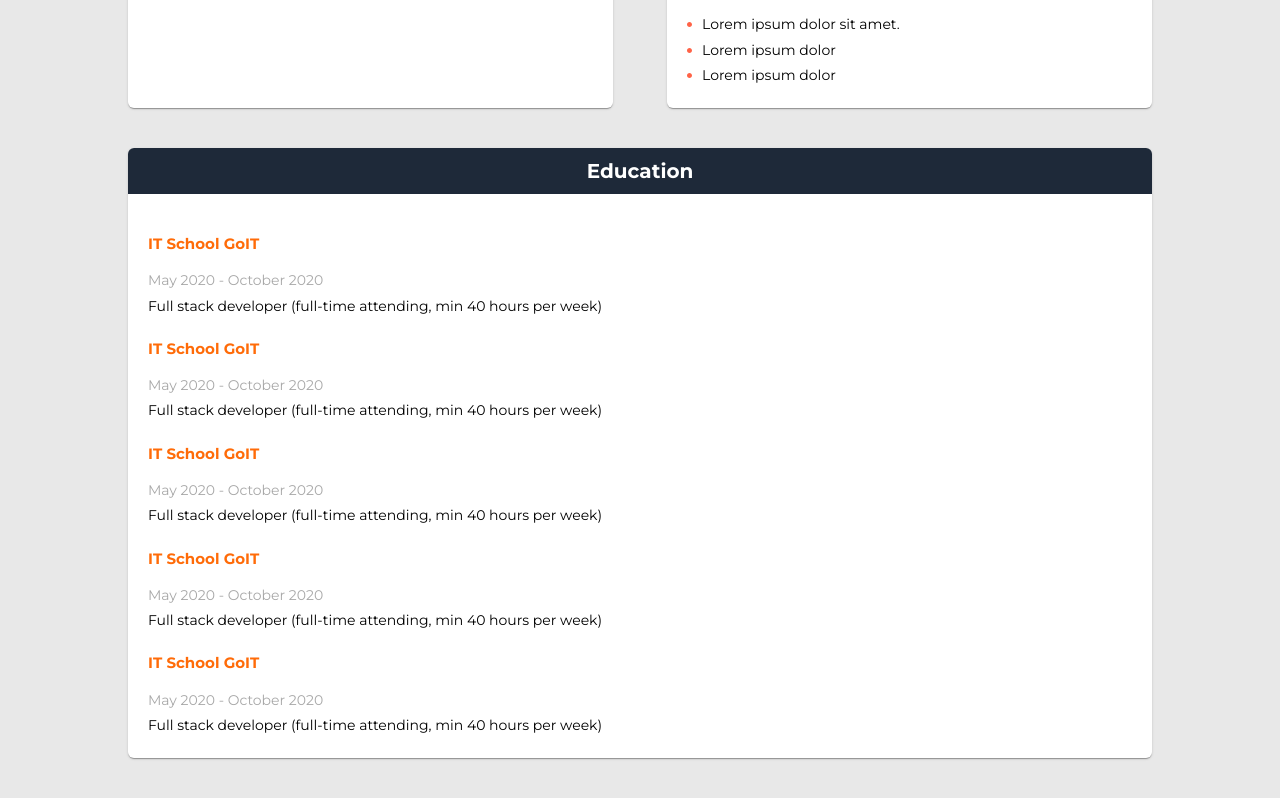
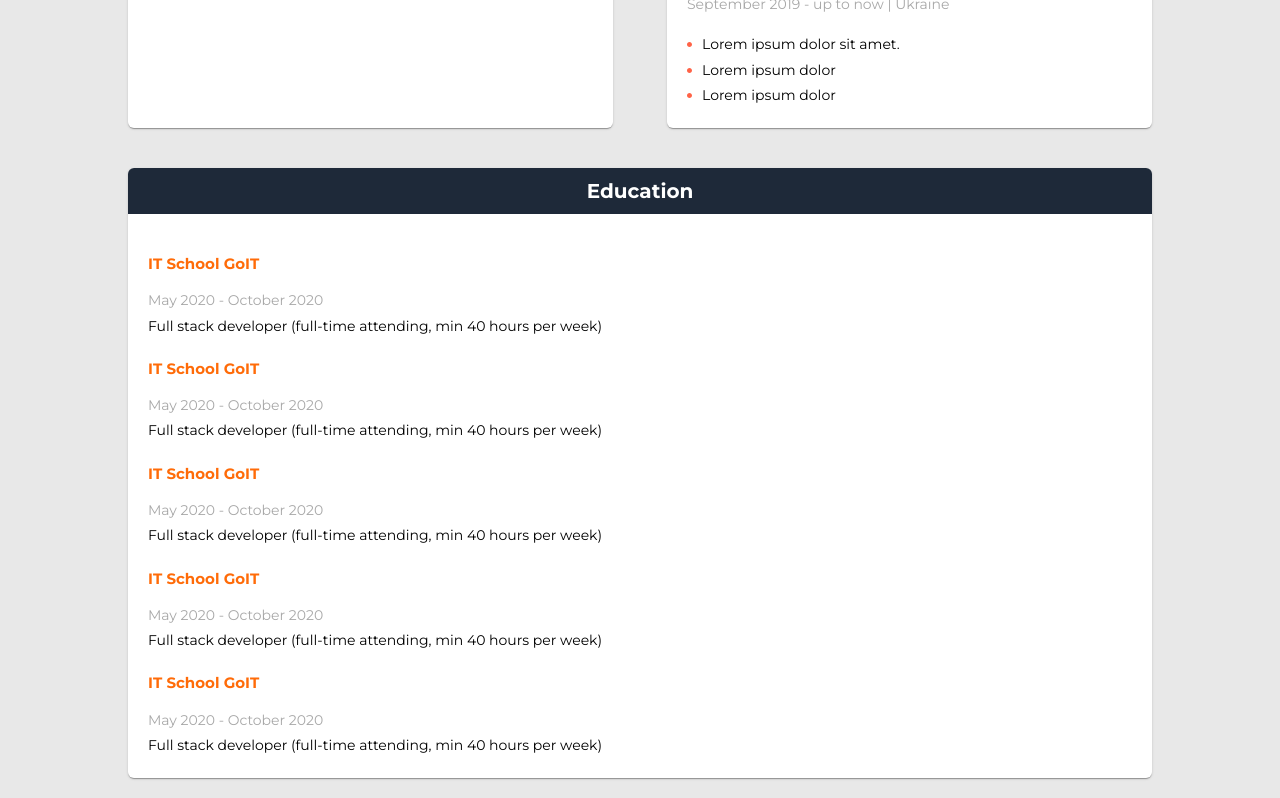
Before and after one commit to AlexDvor/cv, a website built with Parcel: page src/index.html in a window 1280 px wide. Shown: the part 1292-2090 px from the top of the page. Built offline with nearby package versions, Linux system fonts and the light colour scheme.

Commit message:
added margin

```diff
--- a/src/sass/_education.scss
+++ b/src/sass/_education.scss
@@ -1,6 +1,6 @@
 .education {
   margin: var(--margin-between-sections);
-  padding-bottom: 20px;
+  margin-bottom: 20px;
 }
 
 .wrapper-education {
--- a/src/sass/_header.scss
+++ b/src/sass/_header.scss
@@ -1,5 +1,5 @@
 .header {
-  // margin-top: 20px;
+  margin-top: 20px;
 }
 
 .wrapper-header {
```
